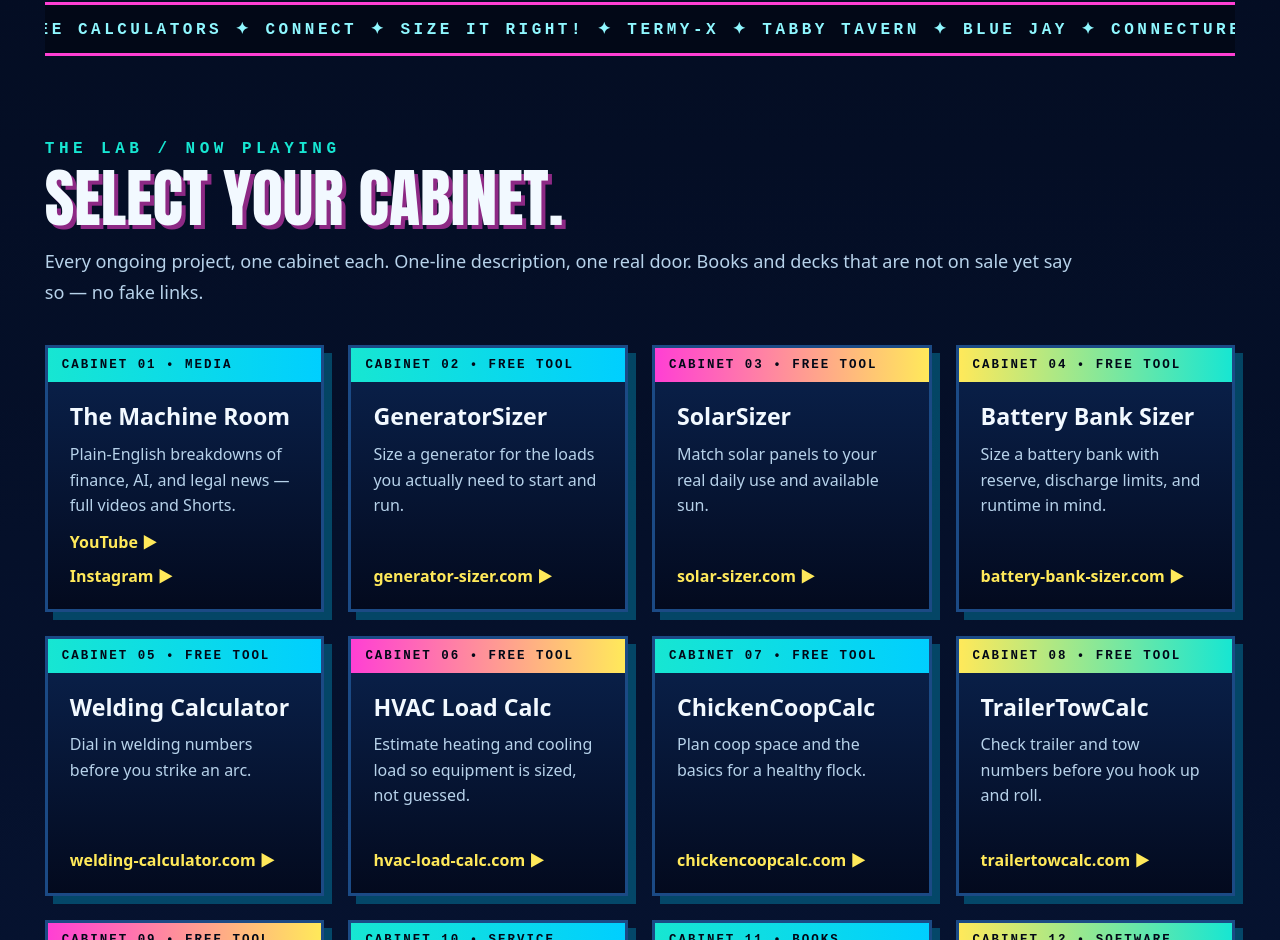
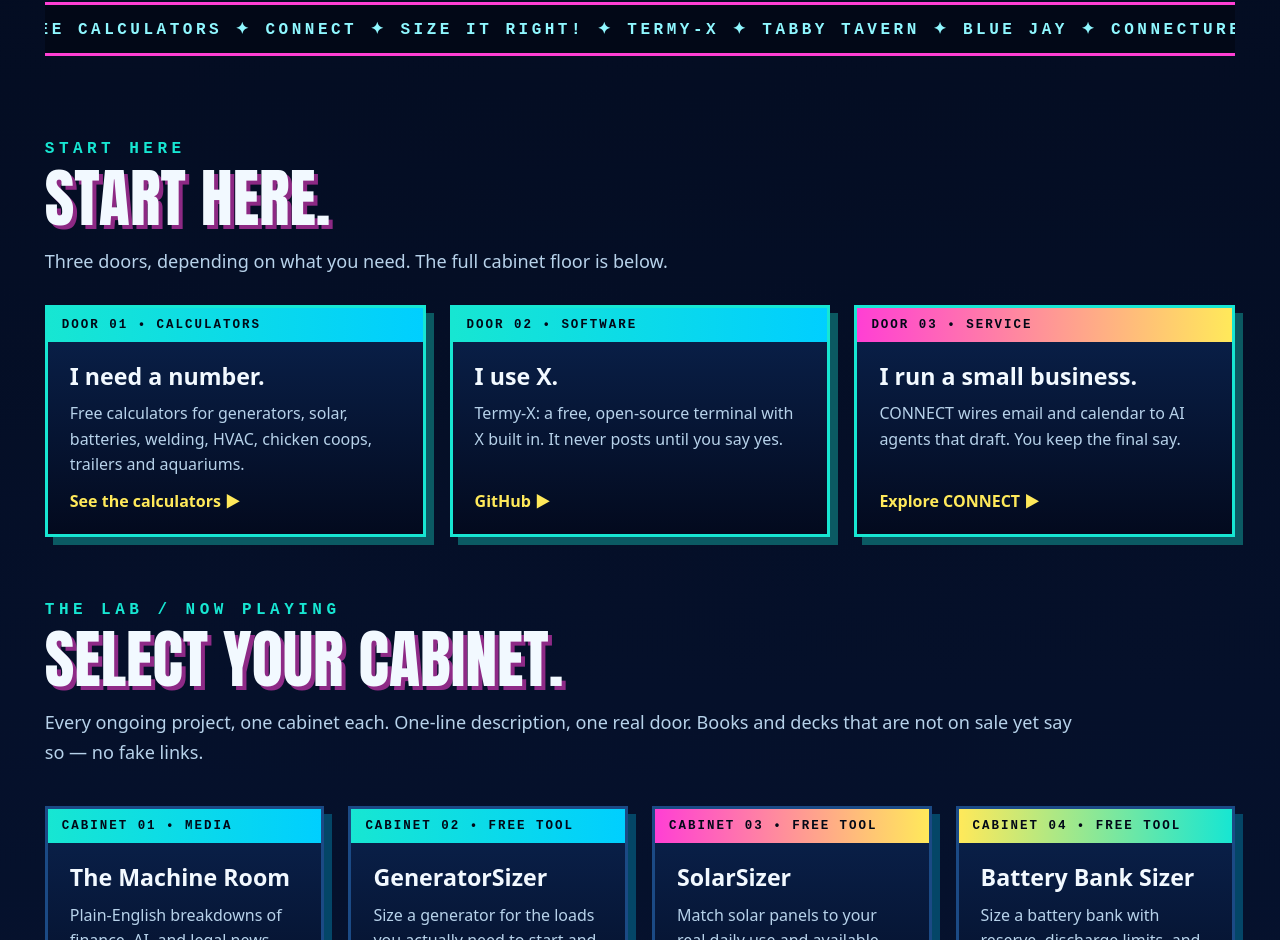
Before and after one commit to jpanasuk-netizen/q-streaming-llc, a plain HTML site: page index.html in a window 1280 px wide. Shown: the part 970-1910 px from the top of the page. Drawn offline with Linux system fonts and the light colour scheme.

Commit message:
Add a Start here row of three doors above the cabinets
Three reader doors (calculators, Termy-X, CONNECT) sit above the
existing cabinet floor. No other homepage copy was changed.

```diff
--- a/index.html
+++ b/index.html
@@ -32,7 +32,11 @@ h1{font-family:Impact,Haettenschweiler,"Arial Black",sans-serif;font-size:clamp(
 section{padding:84px 0}.kicker{font-family:"Courier New",monospace;color:var(--teal);letter-spacing:.28em;font-weight:900;text-transform:uppercase}
 h2{font-family:Impact,Haettenschweiler,"Arial Black",sans-serif;font-size:clamp(2.8rem,5vw,6.5rem);line-height:.9;margin:12px 0 16px;text-transform:uppercase;text-shadow:4px 4px 0 rgba(255,63,212,.55)}
 .intro{color:var(--muted);font-size:1.13rem;line-height:1.7;max-width:1050px}
+.start-grid{display:grid;grid-template-columns:repeat(3,1fr);gap:24px;margin:28px 0 64px}
+.start-grid .cabinet{min-height:220px;border-color:var(--teal);box-shadow:8px 8px 0 rgba(23,230,210,.35)}
+.start-grid .cabinet:hover{box-shadow:10px 10px 0 rgba(255,63,212,.55)}
 .grid{display:grid;grid-template-columns:repeat(4,1fr);gap:24px;margin-top:38px}
+#calculators{scroll-margin-top:90px}
 .cabinet{background:linear-gradient(180deg,#0a224d,#030a1e);border:3px solid var(--line);box-shadow:8px 8px 0 rgba(0,207,255,.28);display:flex;flex-direction:column;min-height:260px;transition:.18s}.cabinet:hover{transform:translateY(-7px);border-color:var(--teal);box-shadow:10px 10px 0 rgba(255,63,212,.55)}
 .cabinet .top{padding:10px 14px;font-family:"Courier New",monospace;font-weight:900;letter-spacing:.16em;font-size:.78rem;text-transform:uppercase;color:#020817;background:linear-gradient(90deg,var(--teal),var(--cyan))}.cabinet:nth-child(3n) .top{background:linear-gradient(90deg,var(--mag),var(--yellow))}.cabinet:nth-child(4n) .top{background:linear-gradient(90deg,var(--yellow),var(--teal))}
 .cabinet .in{padding:22px;display:flex;flex-direction:column;gap:12px;flex:1}.cabinet h3{margin:0;font-size:1.45rem;line-height:1.1}.cabinet p{margin:0;color:var(--muted);line-height:1.6;flex:1}
@@ -42,6 +46,7 @@ h2{font-family:Impact,Haettenschweiler,"Arial Black",sans-serif;font-size:clamp(
 footer{padding:36px 0 54px;color:var(--muted);border-top:3px solid var(--line);display:flex;justify-content:space-between;gap:16px;flex-wrap:wrap;font-family:"Courier New",monospace}
 .reveal{opacity:0;transform:translateY(22px);transition:.7s}.reveal.on{opacity:1;transform:none}
 @media(max-width:1250px){.grid{grid-template-columns:repeat(2,1fr)}.hero,.split{grid-template-columns:1fr}.cab img{width:min(72vw,480px)}}
+@media(max-width:900px){.start-grid{grid-template-columns:1fr}}
 @media(max-width:680px){.grid{grid-template-columns:1fr}.links{display:none}h1{font-size:4.3rem}.sunset{height:110px}}
 @media(min-width:2600px){.grid{grid-template-columns:repeat(5,1fr)}body{font-size:19px}}
 </style>
@@ -62,12 +67,18 @@ footer{padding:36px 0 54px;color:var(--muted);border-top:3px solid var(--line);d
 <div class="sunset" aria-hidden="true"></div>
 <div class="marquee"><div>THE MACHINE ROOM ✦ 8 FREE CALCULATORS ✦ CONNECT ✦ SIZE IT RIGHT! ✦ TERMY-X ✦ TABBY TAVERN ✦ BLUE JAY ✦ CONNECTURE ✦ MUSEUM OF STOLEN FIRE ✦ THE MACHINE ROOM ✦ 8 FREE CALCULATORS ✦ CONNECT ✦ SIZE IT RIGHT! ✦ TERMY-X ✦ TABBY TAVERN ✦ BLUE JAY ✦ CONNECTURE ✦ MUSEUM OF STOLEN FIRE ✦&nbsp;</div></div>
 
-<section id="lab" class="reveal"><div class="kicker">THE LAB / NOW PLAYING</div><h2>Select your cabinet.</h2><p class="intro">Every ongoing project, one cabinet each. One-line description, one real door. Books and decks that are not on sale yet say so — no fake links.</p>
+<section id="lab" class="reveal"><div class="kicker">START HERE</div><h2>Start here.</h2><p class="intro">Three doors, depending on what you need. The full cabinet floor is below.</p>
+<div class="start-grid">
+<article class="cabinet"><div class="top">Door 01 • Calculators</div><div class="in"><h3>I need a number.</h3><p>Free calculators for generators, solar, batteries, welding, HVAC, chicken coops, trailers and aquariums.</p><a class="go" href="#calculators">See the calculators ▶</a></div></article>
+<article class="cabinet"><div class="top">Door 02 • Software</div><div class="in"><h3>I use X.</h3><p>Termy-X: a free, open-source terminal with X built in. It never posts until you say yes.</p><a class="go" href="https://github.com/jpanasuk-netizen/termy-x" target="_blank" rel="noopener">GitHub ▶</a></div></article>
+<article class="cabinet"><div class="top">Door 03 • Service</div><div class="in"><h3>I run a small business.</h3><p>CONNECT wires email and calendar to AI agents that draft. You keep the final say.</p><a class="go" href="https://jpanasuk-netizen.github.io/the-closer/CONNECT_YOUR_LIFE.html" target="_blank" rel="noopener">Explore CONNECT ▶</a></div></article>
+</div>
+<div class="kicker">THE LAB / NOW PLAYING</div><h2>Select your cabinet.</h2><p class="intro">Every ongoing project, one cabinet each. One-line description, one real door. Books and decks that are not on sale yet say so — no fake links.</p>
 <div class="grid">
 
 <article class="cabinet"><div class="top">Cabinet 01 • Media</div><div class="in"><h3>The Machine Room</h3><p>Plain-English breakdowns of finance, AI, and legal news — full videos and Shorts.</p><a class="go" href="https://www.youtube.com/@themachineroomtoday" target="_blank" rel="noopener">YouTube ▶</a><a class="go" href="https://www.instagram.com/the_machine_room_now/" target="_blank" rel="noopener">Instagram ▶</a></div></article>
 
-<article class="cabinet"><div class="top">Cabinet 02 • Free Tool</div><div class="in"><h3>GeneratorSizer</h3><p>Size a generator for the loads you actually need to start and run.</p><a class="go" href="https://generator-sizer.com/" target="_blank" rel="noopener">generator-sizer.com ▶</a></div></article>
+<article class="cabinet" id="calculators"><div class="top">Cabinet 02 • Free Tool</div><div class="in"><h3>GeneratorSizer</h3><p>Size a generator for the loads you actually need to start and run.</p><a class="go" href="https://generator-sizer.com/" target="_blank" rel="noopener">generator-sizer.com ▶</a></div></article>
 <article class="cabinet"><div class="top">Cabinet 03 • Free Tool</div><div class="in"><h3>SolarSizer</h3><p>Match solar panels to your real daily use and available sun.</p><a class="go" href="https://solar-sizer.com/" target="_blank" rel="noopener">solar-sizer.com ▶</a></div></article>
 <article class="cabinet"><div class="top">Cabinet 04 • Free Tool</div><div class="in"><h3>Battery Bank Sizer</h3><p>Size a battery bank with reserve, discharge limits, and runtime in mind.</p><a class="go" href="https://battery-bank-sizer.com/" target="_blank" rel="noopener">battery-bank-sizer.com ▶</a></div></article>
 <article class="cabinet"><div class="top">Cabinet 05 • Free Tool</div><div class="in"><h3>Welding Calculator</h3><p>Dial in welding numbers before you strike an arc.</p><a class="go" href="https://welding-calculator.com/" target="_blank" rel="noopener">welding-calculator.com ▶</a></div></article>
```
